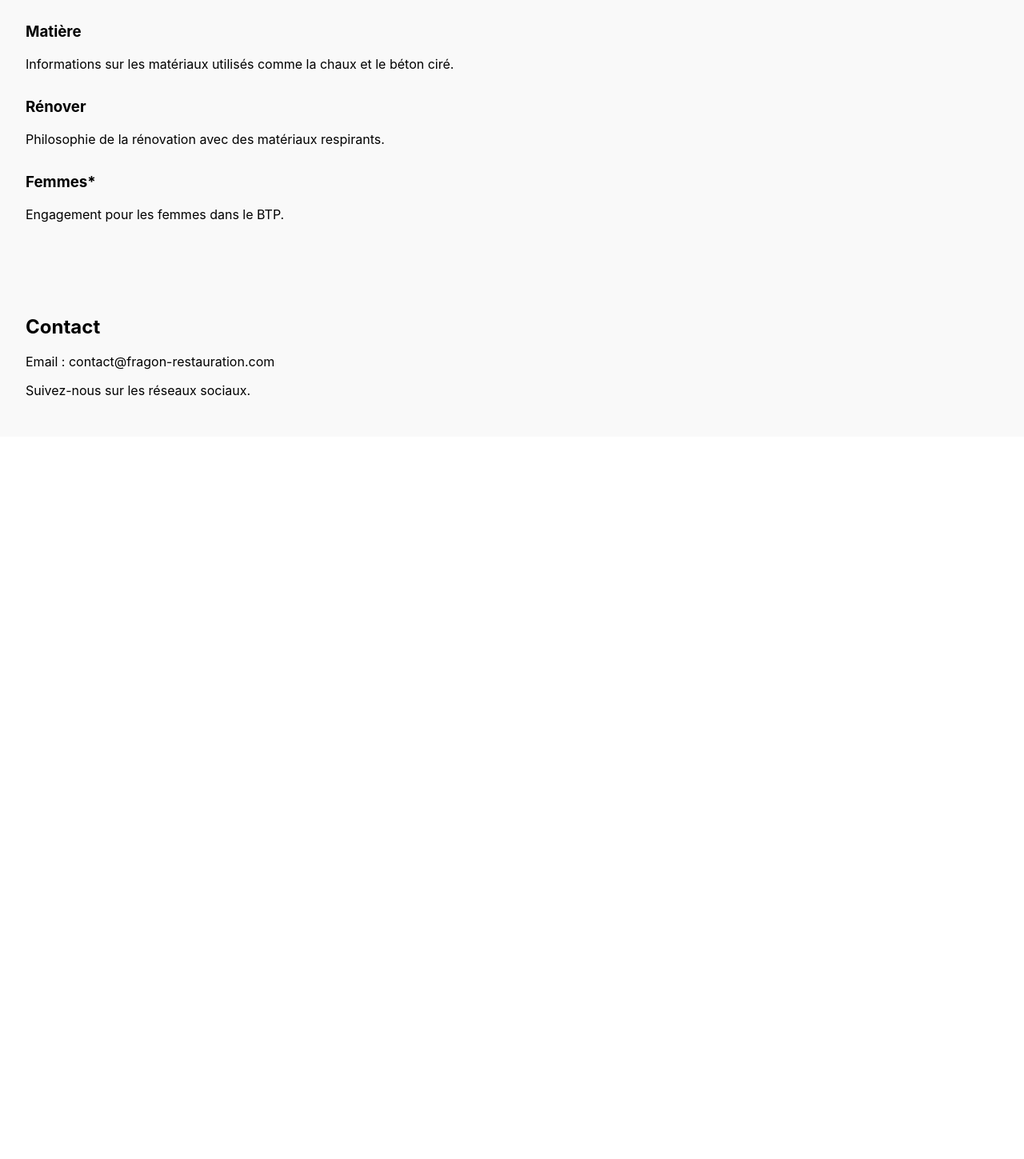
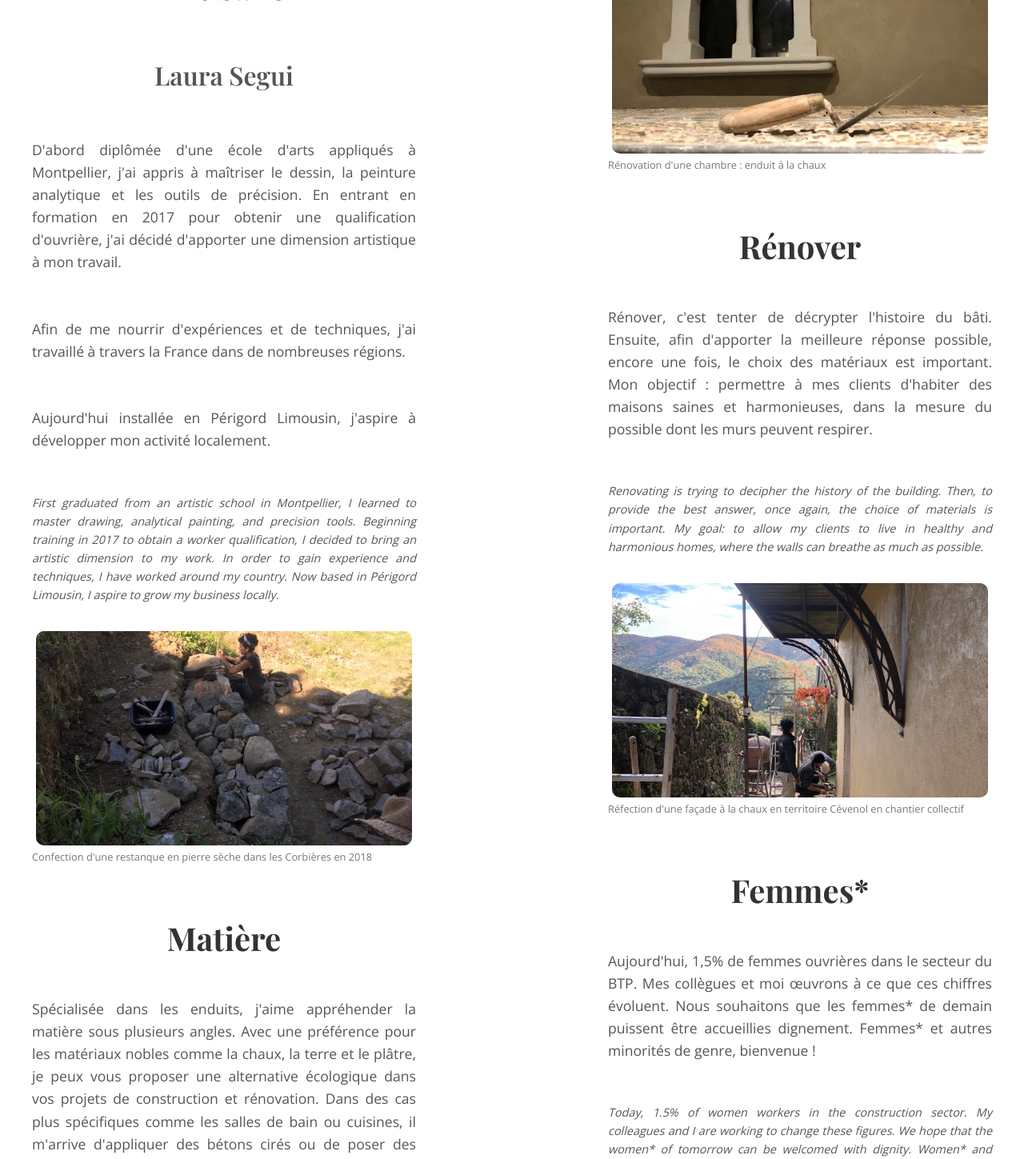
Before and after one commit to oliverfont/fragon-restauration, a React (Create React App) app: page / in a window 1280 px wide. Shown: the part 1100-2549 px from the top of the page at 80% size. Before the commit the page ends 1646 px from the top, so only its background shows below. Built offline with nearby package versions, Linux system fonts and the light colour scheme.

Commit message:
finitions1

```diff
--- a/src/App.js
+++ b/src/App.js
@@ -1,7 +1,6 @@
 import { Hero } from "./components/Hero";
-import { About } from "./components/About";
 import { InfoSections } from "./components/InfoSections";
-import { Gallery } from "./components/Gallery"; // Import du composant Gallery
+import { Gallery } from "./components/Gallery";
 import { Contact } from "./components/Contact";
 
 export default function App() {
@@ -9,7 +8,7 @@ export default function App() {
     <div className="min-h-screen bg-gray-100 text-gray-900">
       <div className="pt-16">
         <section id="hero"><Hero /></section>
-        <section id="gallery"><Gallery /></section> {/* Utilisation du composant Gallery */}
+        <section id="gallery"><Gallery /></section>
         <section id="info"><InfoSections /></section>
         <section id="contact"><Contact /></section>
       </div>
--- /dev/null
+++ b/src/components/Contact.css
@@ -0,0 +1,68 @@
+.contact-section {
+    position: relative;
+    padding: 40px 20px;
+    background-color: #f9f9f9;
+    text-align: center;
+  }
+
+  .contact-section::before {
+    content: "";
+    position: absolute;
+    top: 0;
+    left: 10%;
+    width: 80%;
+    height: 1px;
+    background-color: black;
+  }
+
+  .contact-container {
+    max-width: 800px;
+    margin: 0 auto;
+  }
+
+  .contact-title {
+    font-size: 2rem;
+    margin-bottom: 20px;
+    color: #333;
+  }
+
+  .contact-text {
+    font-size: 1.1rem;
+    color: #555;
+    margin: 10px 0;
+  }
+
+  .contact-email {
+    display: inline-block;
+    font-size: 1.2rem;
+    color: #007bff;
+    text-decoration: none;
+    margin: 15px 0;
+  }
+
+  .contact-email:hover {
+    text-decoration: underline;
+  }
+
+  .social-links {
+    display: flex;
+    justify-content: center;
+    gap: 20px;
+    margin: 20px 0;
+  }
+
+  .social-link {
+    color: #333;
+    font-size: 1.5rem;
+    transition: color 0.3s ease;
+  }
+
+  .social-link:hover {
+    color: #007bff;
+  }
+
+  .footer-text {
+    font-size: 0.9rem;
+    color: #777;
+    margin-top: 30px;
+  }
--- a/src/components/Contact.js
+++ b/src/components/Contact.js
@@ -1,9 +1,47 @@
+import React from "react";
+import { FaFacebook, FaInstagram } from "react-icons/fa"; // Import des icônes
+import "./Contact.css"; // Fichier CSS pour la section Contact
+
 export function Contact() {
-    return (
-      <div className="contact" style={{ padding: '2rem', backgroundColor: '#f9f9f9' }}>
-        <h2>Contact</h2>
-        <p>Email : contact@fragon-restauration.com</p>
-        <p>Suivez-nous sur les réseaux sociaux.</p>
+  return (
+    <section id="contact" className="contact-section">
+      <div className="contact-container">
+        <h2 className="contact-title">Contact</h2>
+        <p className="contact-text">
+          Pour une demande de devis, merci de me contacter par mail.
+        </p>
+        <a href="mailto:segui_laura@yahoo.fr" className="contact-email">
+          segui_laura@yahoo.fr
+        </a>
+        <p className="contact-text">
+          Et pour plus d'images, rendez-vous sur les réseaux.
+        </p>
+        <div className="social-links">
+          <a
+            href="https://www.facebook.com/people/Fragon-Restauration/100089927876879/"
+            target="_blank"
+            rel="noopener noreferrer"
+            className="social-link"
+            aria-label="Facebook"
+          >
+            <FaFacebook className="social-icon" />
+          </a>
+          <a
+            href="https://www.instagram.com/__fragon_restauration/"
+            target="_blank"
+            rel="noopener noreferrer"
+            className="social-link"
+            aria-label="Instagram"
+          >
+            <FaInstagram className="social-icon" />
+          </a>
+        </div>
+        <p className="contact-text">Merci de votre visite.</p>
+        <p className="contact-text">A bientôt</p>
+        <p className="footer-text">
+          © 2025 Fragon Restauration.
+        </p>
       </div>
-    );
-  }
+    </section>
+  );
+}
--- a/src/components/Hero.js
+++ b/src/components/Hero.js
@@ -10,10 +10,10 @@ export function Hero() {
         <img className="logo2" src={logo2} alt="Logo" />
       </div>
       <div className="social-icons">
-        <a href="https://facebook.com" target="_blank" rel="noopener noreferrer">
+        <a href="https://www.facebook.com/people/Fragon-Restauration/100089927876879/" target="_blank" rel="noopener noreferrer">
           <FaFacebook className="icon" />
         </a>
-        <a href="https://instagram.com" target="_blank" rel="noopener noreferrer">
+        <a href="https://www.instagram.com/__fragon_restauration/" target="_blank" rel="noopener noreferrer">
           <FaInstagram className="icon" />
         </a>
       </div>
--- /dev/null
+++ b/src/components/InfoSections.css
@@ -0,0 +1,68 @@
+@import url('https://fonts.googleapis.com/css2?family=Playfair+Display:wght@400;600;700&family=Open+Sans:wght@400;600&display=swap');
+
+.info-section {
+    padding: 40px 20px;
+    background-color: #fff;
+    text-align: left;
+    font-family: 'Open Sans', sans-serif; /* Police par défaut pour le texte */
+  }
+
+  .info-container {
+    max-width: 1200px;
+    margin: 0 auto;
+    display: grid;
+    grid-template-columns: 1fr 1fr; /* Deux colonnes */
+    gap: 20%; /* Espace entre les colonnes */
+  }
+
+  .info-column {
+    display: flex;
+    flex-direction: column;
+    gap: 20px; /* Espace entre les éléments */
+    align-items: center;
+    text-align: justify;
+  }
+
+  .info-title {
+    font-family: 'Playfair Display', serif; /* Police pour les titres */
+    font-size: 2.5rem;
+    color: #333;
+    margin-bottom: 10px;
+    font-weight: 700; /* Titres en gras */
+  }
+
+  .info-subtitle {
+    font-family: 'Playfair Display', serif; /* Police pour les sous-titres */
+    font-size: 2rem;
+    color: #555;
+    margin-bottom: 20px;
+    font-weight: 600; /* Sous-titres en semi-gras */
+  }
+
+  .info-text {
+    font-family: 'Open Sans', sans-serif; /* Police pour le texte */
+    font-size: 1.1rem;
+    color: #555;
+    line-height: 1.6;
+  }
+
+  .en {
+    font-size: 0.9rem;
+  }
+
+  .info-image {
+    width: 470px;
+    height: 268px;
+    object-fit: cover;
+    object-position: 50% 50%;
+    border-radius: 10px;
+  }
+
+  .info-caption {
+    font-family: 'Open Sans', sans-serif; /* Police pour les légendes */
+    font-size: 0.8rem;
+    color: #777;
+    text-align: left;
+    margin-top: -15px;
+    align-self: baseline;
+  }
--- a/src/components/InfoSections.js
+++ b/src/components/InfoSections.js
@@ -1,19 +1,140 @@
+import React from "react";
+import "./InfoSections.css";
+import restanquette from "../assets/galerie/375478118_842074017192247_2641068999419564747_n.jpg";
+import BC from "../assets/galerie/462568963_568465922218166_1226470459481549078_n.jpg";
+import renov from "../assets/galerie/462554007_559860509962456_8986377188663558214_n.jpg";
+import facade from "../assets/galerie/406376042_1523384205064269_5474453599598797666_n.jpg";
+import matiere from "../assets/galerie/330685320_736741191169502_1548214762379230386_n.jpg";
+
 export function InfoSections() {
-    const sections = [
-      { title: 'Artisane', content: 'Présentation de l artisanat et du savoir-faire.' },
-      { title: 'Matière', content: 'Informations sur les matériaux utilisés comme la chaux et le béton ciré.' },
-      { title: 'Rénover', content: 'Philosophie de la rénovation avec des matériaux respirants.' },
-      { title: 'Femmes*', content: 'Engagement pour les femmes dans le BTP.' }
-    ];
+  return (
+    <section id="info" className="info-section">
+      <div className="info-container">
+        {/* Colonne de gauche */}
+        <div className="info-column">
+          <h2 className="info-title">Artisane</h2>
+          <h3 className="info-subtitle">Laura Segui</h3>
+          <p className="info-text">
+            D'abord diplômée d'une école d'arts appliqués à Montpellier, j'ai
+            appris à maîtriser le dessin, la peinture analytique et les outils de
+            précision. En entrant en formation en 2017 pour obtenir une
+            qualification d'ouvrière, j'ai décidé d'apporter une dimension
+            artistique à mon travail.
+          </p>
+          <p className="info-text">
+            Afin de me nourrir d'expériences et de techniques, j'ai travaillé à
+            travers la France dans de nombreuses régions.
+          </p>
+          <p className="info-text">
+            Aujourd'hui installée en Périgord Limousin, j'aspire à développer mon
+            activité localement.
+          </p>
+          <p className="info-text en">
+            <em>First graduated from an artistic school in Montpellier,
+            I learned to master drawing, analytical painting, and precision tools.
+            Beginning training in 2017 to obtain a worker qualification, I decided
+            to bring an artistic dimension to my work. In order to gain experience
+            and techniques, I have worked around my country. Now based in Périgord
+            Limousin, I aspire to grow my business locally.</em>
+          </p>
+          <img
+            src={restanquette}
+            alt="Confection d'une restanque en pierre sèche dans les Corbières en 2018"
+            className="info-image"
+          />
+          <p className="info-caption">
+            Confection d'une restanque en pierre sèche dans les Corbières en 2018
+          </p>
 
-    return (
-      <div className="info-sections" style={{ padding: '2rem', backgroundColor: '#f9f9f9' }}>
-        {sections.map((section, index) => (
-          <div key={index} style={{ marginBottom: '2rem' }}>
-            <h3>{section.title}</h3>
-            <p>{section.content}</p>
-          </div>
-        ))}
+          <h2 className="info-title">Matière</h2>
+          <p className="info-text">
+            Spécialisée dans les enduits, j'aime appréhender la matière sous
+            plusieurs angles. Avec une préférence pour les matériaux nobles comme
+            la chaux, la terre et le plâtre, je peux vous proposer une alternative
+            écologique dans vos projets de construction et rénovation. Dans des cas
+            plus spécifiques comme les salles de bain ou cuisines, il m'arrive
+            d'appliquer des bétons cirés ou de poser des carrelages.
+          </p>
+          <p className="info-text en">
+            <em>Specializing in coatings, I like to approach the
+            material from many angles. With a preference for noble materials such
+            as lime, clay, and plaster, I can offer you an ecological way in your
+            new build and renovation projects. In more specific cases such as
+            bathrooms or kitchens, sometimes I apply polished concrete or lay
+            tiles.</em>
+          </p>
+          <img
+            src={BC}
+            alt="Détail de matière : les bétons cirés prêts à l'emploi de chez Mercadier"
+            className="info-image"
+          />
+          <p className="info-caption">
+            Détail de matière : les bétons cirés prêts à l'emploi de chez Mercadier
+          </p>
+        </div>
+
+        {/* Colonne de droite */}
+        <div className="info-column">
+          <img
+            src={renov}
+            alt="Rénovation d'une chambre : enduit à la chaux"
+            className="info-image"
+          />
+          <p className="info-caption">
+            Rénovation d'une chambre : enduit à la chaux
+          </p>
+
+          <h2 className="info-title">Rénover</h2>
+          <p className="info-text">
+            Rénover, c'est tenter de décrypter l'histoire du bâti. Ensuite, afin
+            d'apporter la meilleure réponse possible, encore une fois, le choix des
+            matériaux est important. Mon objectif : permettre à mes clients
+            d'habiter des maisons saines et harmonieuses, dans la mesure du
+            possible dont les murs peuvent respirer.
+          </p>
+          <p className="info-text en">
+            <em>Renovating is trying to decipher the history of the
+            building. Then, to provide the best answer, once again, the
+            choice of materials is important. My goal: to allow my clients to live
+            in healthy and harmonious homes, where the walls can breathe as much as
+            possible.</em>
+          </p>
+
+          <img
+            src={facade}
+            alt="Réfection d'une façade à la chaux en territoire Cévenol en chantier collectif"
+            className="info-image"
+          />
+          <p className="info-caption">
+            Réfection d'une façade à la chaux en territoire Cévenol en chantier
+            collectif
+          </p>
+
+          <h2 className="info-title">Femmes*</h2>
+          <p className="info-text">
+            Aujourd'hui, 1,5% de femmes ouvrières dans le secteur du BTP. Mes
+            collègues et moi œuvrons à ce que ces chiffres évoluent. Nous souhaitons
+            que les femmes* de demain puissent être accueillies dignement. Femmes*
+            et autres minorités de genre, bienvenue !
+          </p>
+          <p className="info-text en">
+            <em>Today, 1.5% of women workers in the construction sector.
+            My colleagues and I are working to change these figures. We hope that
+            the women* of tomorrow can be welcomed with dignity. Women* and other
+            gender minorities, welcome!</em>
+          </p>
+
+          <img
+            src={matiere}
+            alt="Détail de matière : terre crue talochée tout droit sortie de la carrière"
+            className="info-image"
+          />
+          <p className="info-caption">
+            Détail de matière : terre crue talochée tout droit sortie de la
+            carrière
+          </p>
+        </div>
       </div>
-    );
-  }
+    </section>
+  );
+}
```
